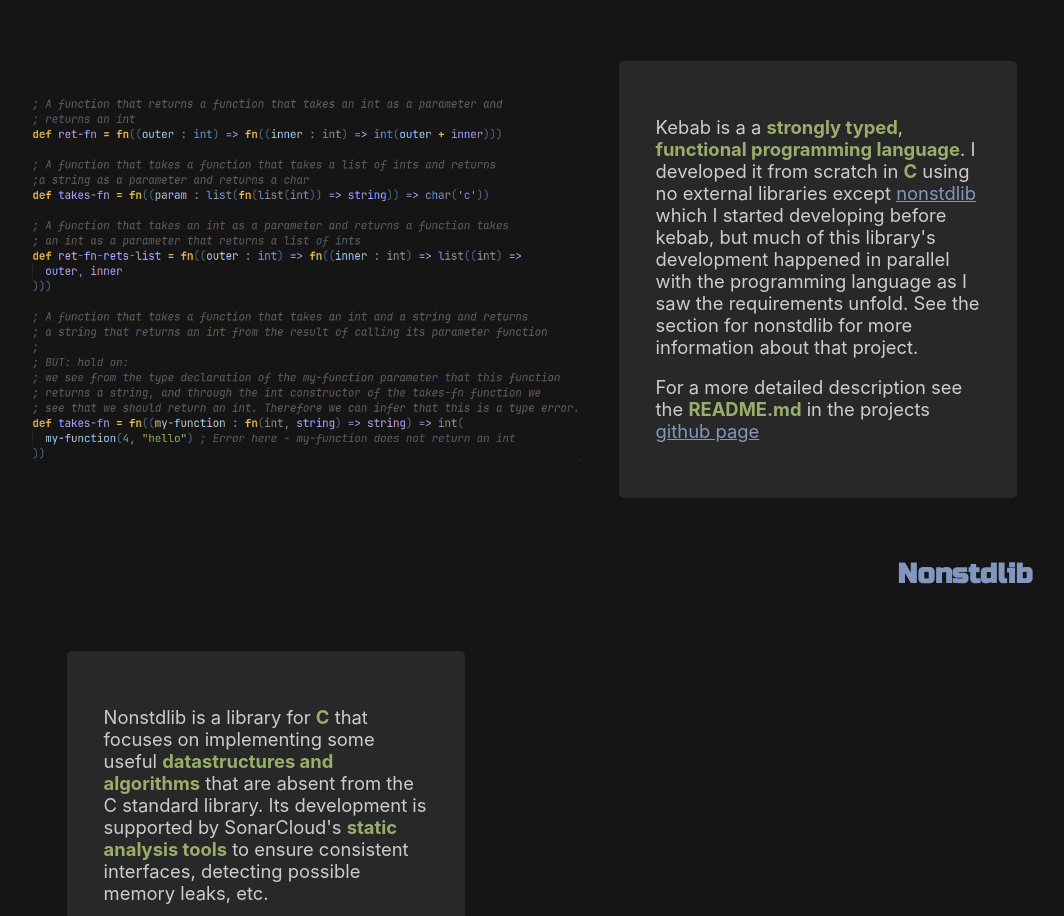
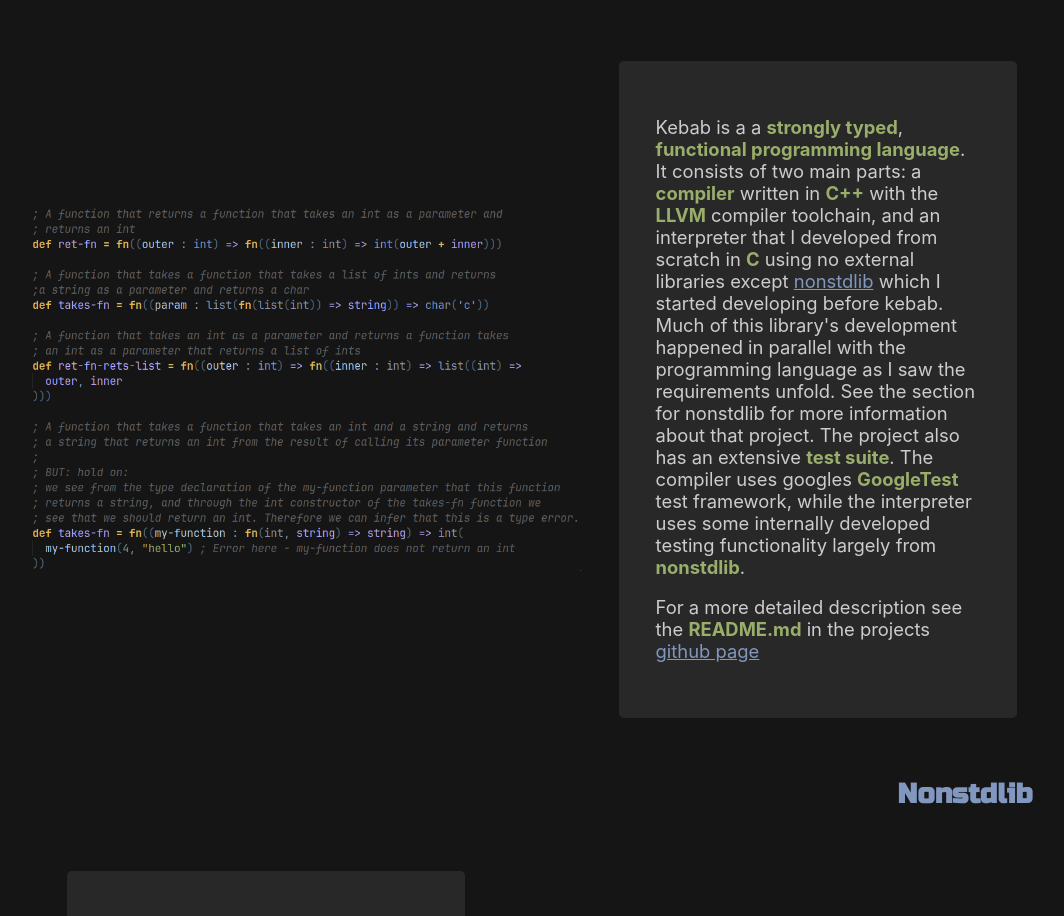
Before and after one commit to gremble0/gremble.dev, a React (Create React App) app: page / in a window 1280 px wide. Shown: the part 2332-3248 px from the top of the page, without its empty margins (98-1162 px from the left). Built offline with nearby package versions, Linux system fonts and the light colour scheme; a web font is replaced by a local one.

Commit message:
Update kebab-lang description

```diff
--- a/src/constants.tsx
+++ b/src/constants.tsx
@@ -27,7 +27,7 @@ const projects: ProjectProps[] = [
         url: "https://github.com/gremble0/kebab",
         description: (
             <div className="project-description">
-                <p>Kebab is a a <b>strongly typed</b>, <b>functional programming language</b>. I developed it from scratch in <b>C</b> using no external libraries except <a href="https://github.com/gremble0/nonstdlib">nonstdlib</a> which I started developing before kebab, but much of this library's development happened in parallel with the programming language as I saw the requirements unfold. See the section for nonstdlib for more information about that project.</p>
+                <p>Kebab is a a <b>strongly typed</b>, <b>functional programming language</b>. It consists of two main parts: a <b>compiler</b> written in <b>C++</b> with the <b>LLVM</b> compiler toolchain, and an interpreter that I developed from scratch in <b>C</b> using no external libraries except <a href="https://github.com/gremble0/nonstdlib">nonstdlib</a> which I started developing before kebab. Much of this library's development happened in parallel with the programming language as I saw the requirements unfold. See the section for nonstdlib for more information about that project. The project also has an extensive <b>test suite</b>. The compiler uses googles <b>GoogleTest</b> test framework, while the interpreter uses some internally developed testing functionality largely from <b>nonstdlib</b>.</p>
                 <p>For a more detailed description see the <b>README.md</b> in the projects <a href="https://github.com/gremble0/kebab">github page</a></p>
             </div>
         ),
```
